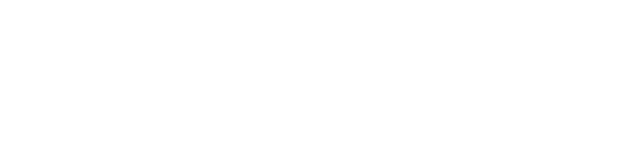
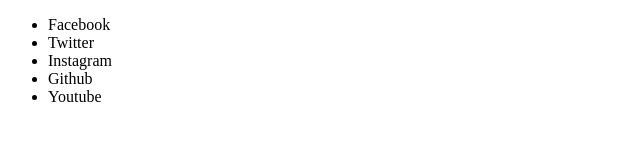
Before and after one commit to Josue-code-lanch/CSS, a plain HTML site: page CSS tiktok/barra-redes/index.html in a window 1280 px wide. Shown: the whole page, without its empty margins (0-640 px from the left). Drawn offline with Linux system fonts and the light colour scheme.

Commit message:
Agregando redes

```diff
--- a/CSS tiktok/barra-redes/index.html
+++ b/CSS tiktok/barra-redes/index.html
@@ -7,6 +7,22 @@
     <link rel="stylesheet" href="style.css"/>
 </head>
 <body>
-
+    <ul>
+        <li>
+            <span>Facebook</span>
+        </li>
+        <li>
+            <span>Twitter</span>
+        </li>
+        <li>
+            <span>Instagram</span>
+        </li>
+        <li>
+            <span>Github</span>
+        </li>
+        <li>
+            <span>Youtube</span>
+        </li>
+    </ul>
 </body>
 </html>
```
